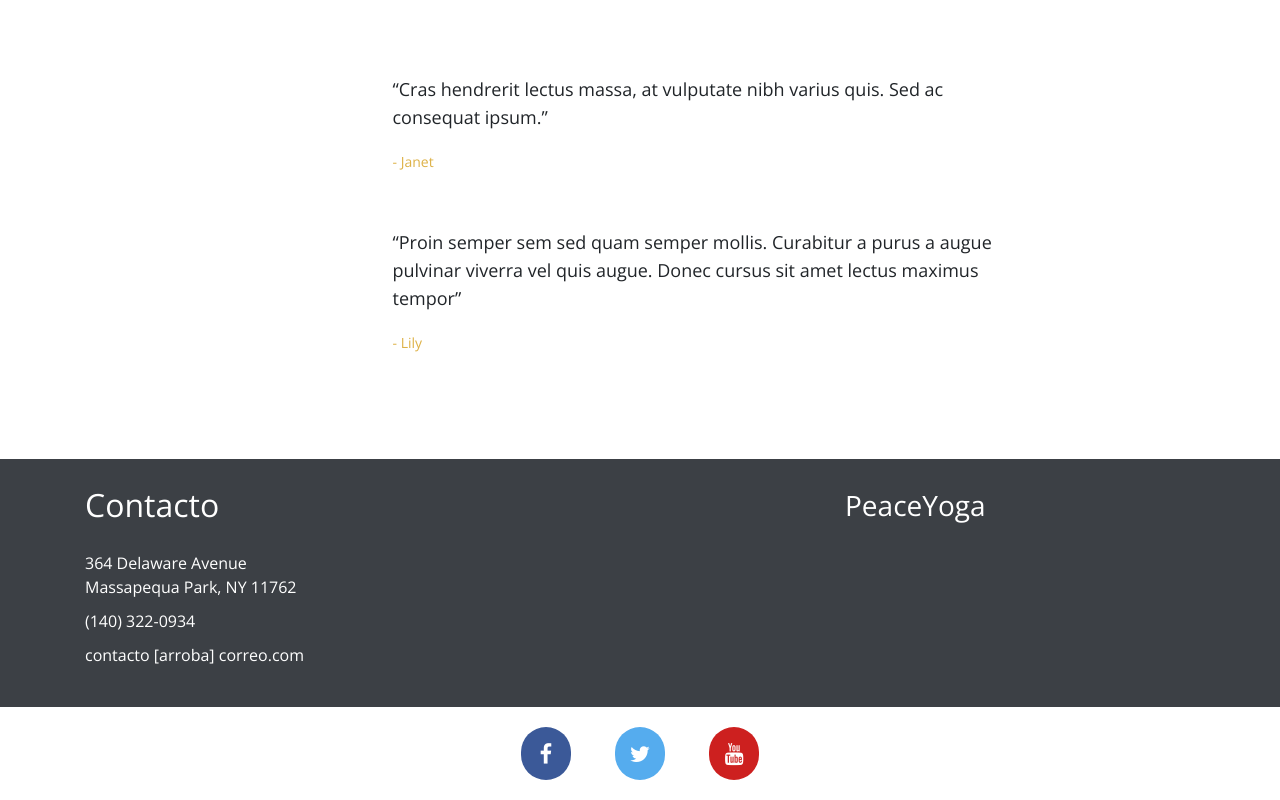
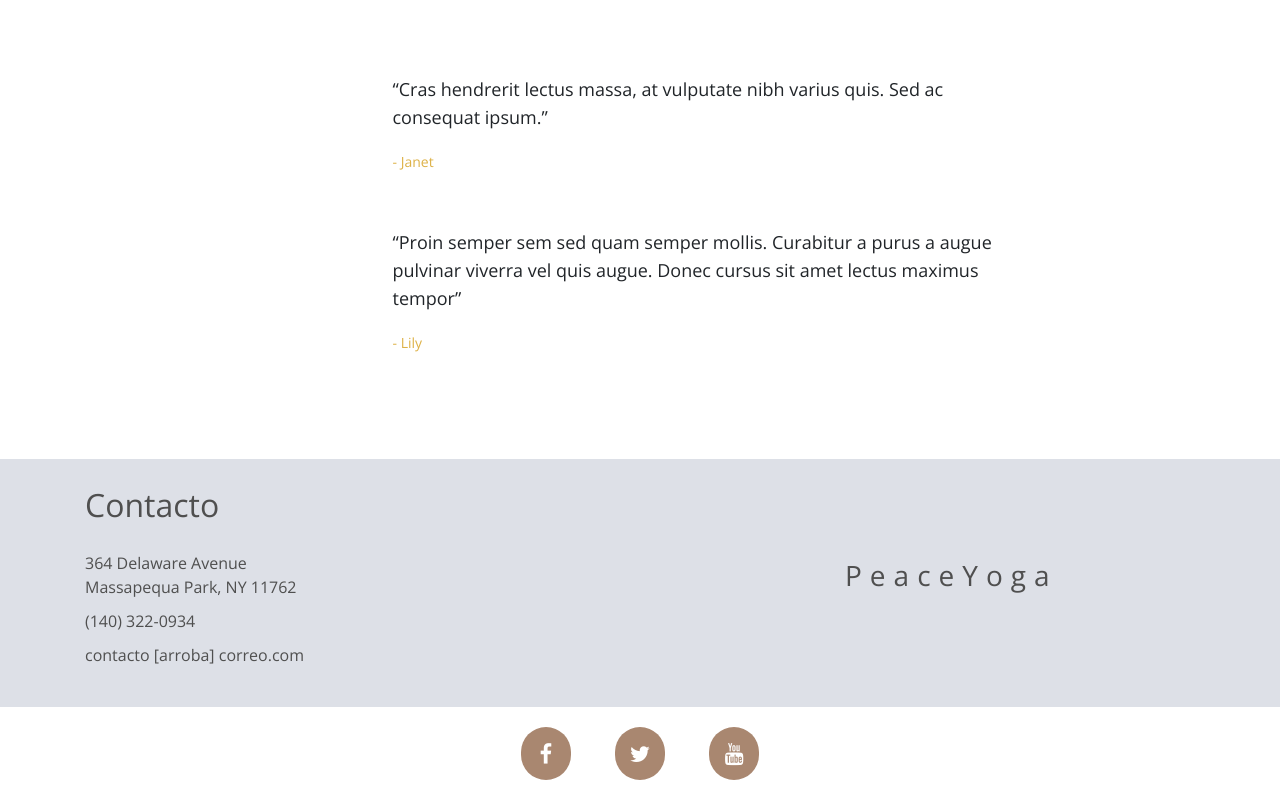
Before and after one commit to Dionisiaca/Startup-website-practice, a plain HTML site: page index.html in a window 1280 px wide. Shown: the part 3136-3936 px from the top of the page. Drawn offline with nearby package versions, Linux system fonts and the light colour scheme; files that its build step writes are made by us from their sources.

Commit message:
adjusting footer

```diff
--- a/css/_footer.sass
+++ b/css/_footer.sass
@@ -1,8 +1,8 @@
 footer
     .direccion
-        background: #3c4045
+        background: #DDE0E7
         padding: 30px 0
-        color: #fff
+        color: #4f4f4f
         .titulo
             font-size: 32px
             line-height: 32px
@@ -13,8 +13,9 @@ footer
         .correo
             margin-bottom: 10px
         .logo
-            img
+            h3
                 margin-top: 70px
+                letter-spacing: .5rem
     .social
         text-align: center
         padding: 20px 0
@@ -30,8 +31,8 @@ footer
             &:hover
                 text-decoration: none
             &.facebook
-                background: #3b5998
+                background: #a98770
             &.twitter
-                background: #55acee
+                background: #a98770
             &.youtube
-                background: #cd201f
+                background: #a98770
```
